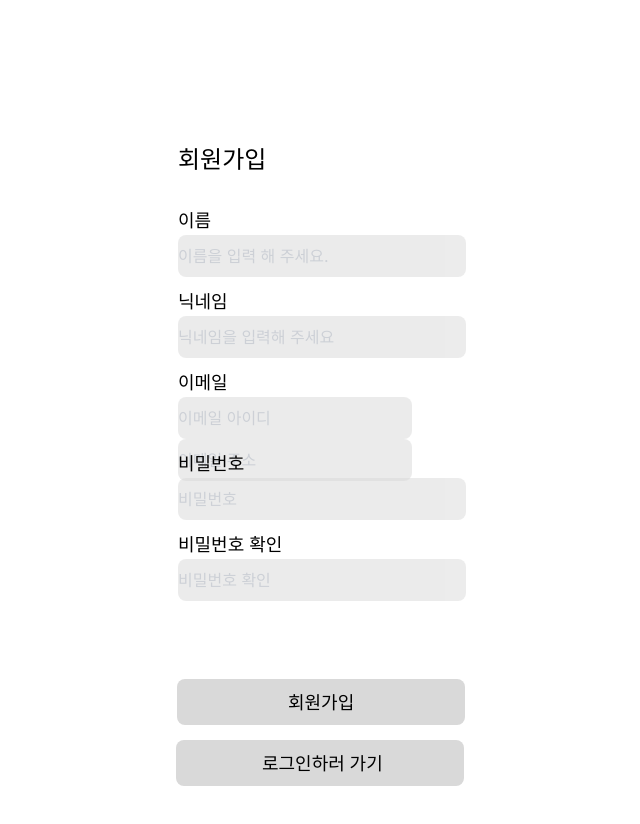
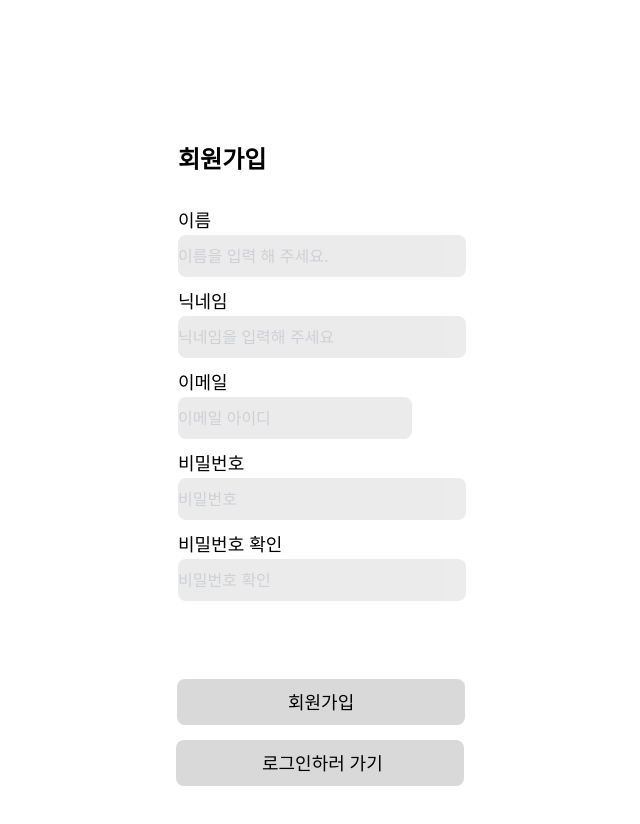
Before and after one commit to 6chenodongja/6che, a Next.js app: page /auth/signup in a window 1280 px wide. Shown: the top 824 px of the page, without its empty margins (318-958 px from the left). Built offline with nearby package versions, Linux system fonts and the light colour scheme.

Commit message:
fix: 회원가입 페이지 ui 완료

```diff
--- a/src/app/(providers)/(root)/auth/signup/page.tsx
+++ b/src/app/(providers)/(root)/auth/signup/page.tsx
@@ -33,8 +33,8 @@ function SingUpPage() {
 
   return (
     <main className="w-80 h-[1407px] relative overflow-hidden bg-white m-auto">
-      <form onSubmit={onSubmit}>
-        <h1 className="absolute left-4 top-36 text-2xl font-medium text-center text-black">
+      <form onSubmit={onSubmit} className="font-">
+        <h1 className="absolute left-4 top-36 text-2xl font-bold text-center text-black">
           회원가입
         </h1>
         <div className="flex flex-col justify-start items-start w-72 absolute left-4 top-[207px] pb-3">
@@ -72,13 +72,6 @@ function SingUpPage() {
             placeholder="이메일 아이디"
             className="flex-grow h-[42px] opacity-50 rounded-lg bg-[#d9d9d9]"
           />
-          <input
-            type="email"
-            onChange={onChangeEmail}
-            value={email}
-            placeholder="이메일 주소"
-            className="flex-grow h-[42px] opacity-50 rounded-lg bg-[#d9d9d9]"
-          />
         </div>
         <div className="flex flex-col justify-start items-start w-72 absolute left-4 top-[450px] pb-3">
           <label className="self-stretch flex-grow-0 flex-shrink-0 w-72 text-lg text-left text-black">
@@ -108,7 +101,6 @@ function SingUpPage() {
         <button className="absolute left-[126px] top-[689px] text-lg font-medium text-left text-black ">
           회원가입
         </button>
-
         {/* 아래 코드는 지울 예정입니다. */}
         <div className="w-72 h-[46px] absolute left-[14px] top-[740px] rounded-lg bg-[#d9d9d9]" />
         <Link
--- a/src/supabase/client.ts
+++ b/src/supabase/client.ts
@@ -1,8 +1,9 @@
 import { createBrowserClient } from "@supabase/ssr";
 import { Database } from "../../types/supabase";
+
 export function createClient() {
   return createBrowserClient<Database>(
     process.env.NEXT_PUBLIC_SUPABASE_URL!,
-    process.env.NEXT_PUBLIC_SUPABASE_ANON_KEY!,
+    process.env.NEXT_PUBLIC_SUPABASE_ANON_KEY!
   );
 }
```
